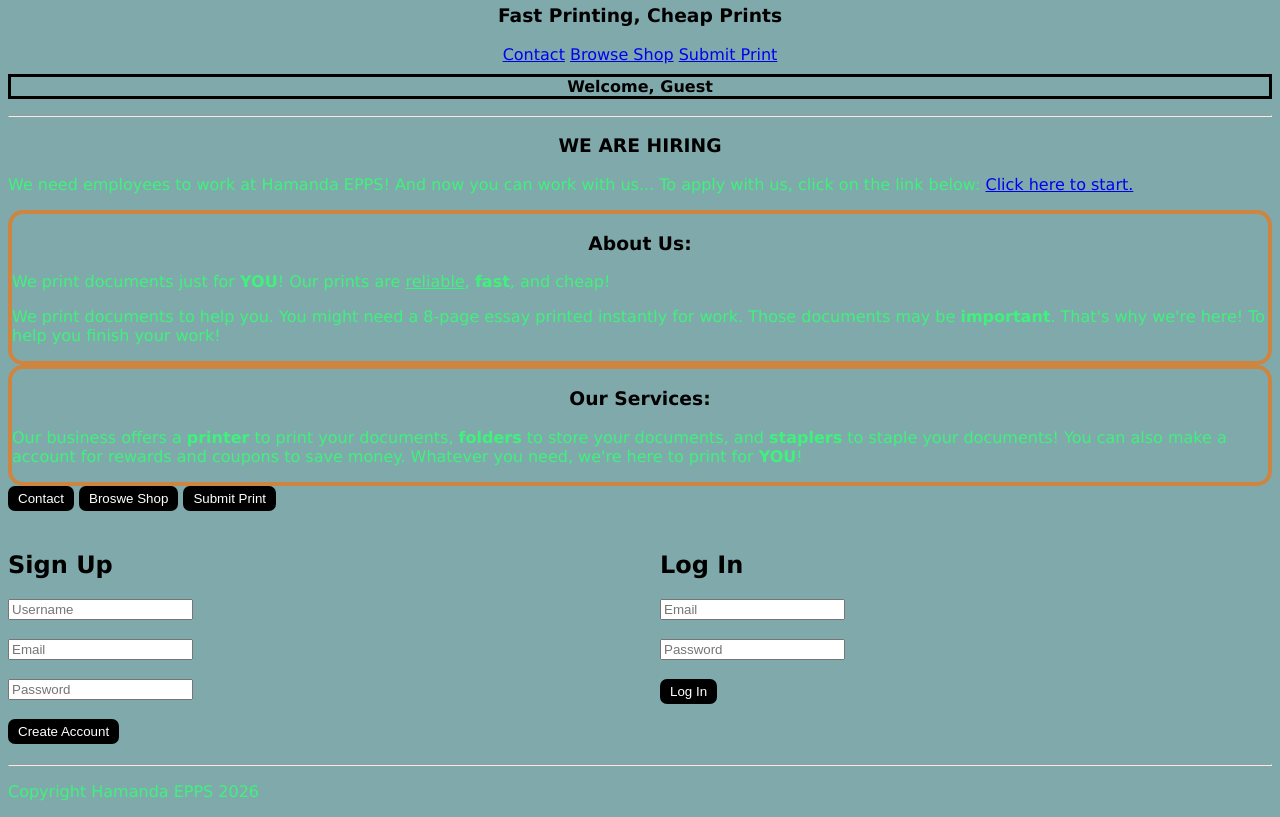
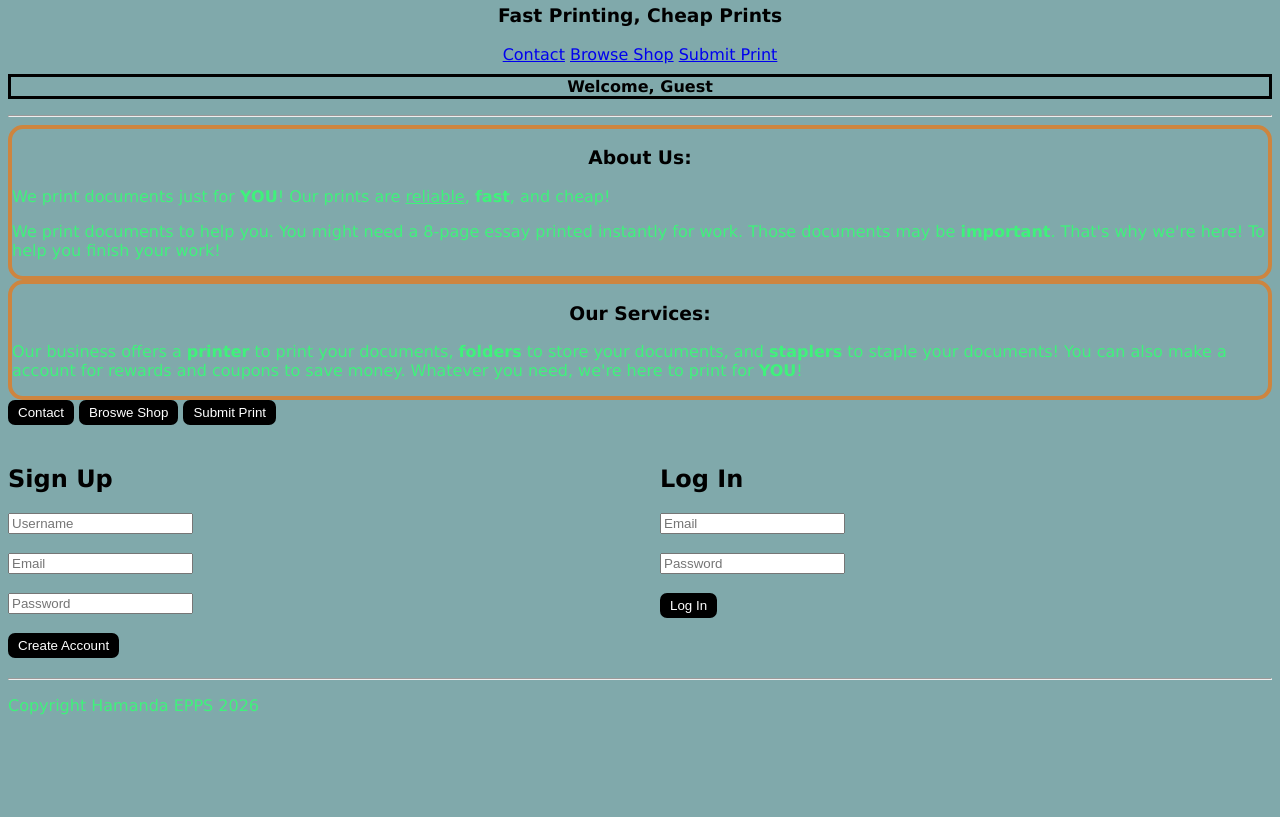
Before and after one commit to sushihead8901/hamandaepps, a plain HTML site: page index.html in a window 1280 px wide. Shown: the part 86-903 px from the top of the page. After the commit the page ends 817 px from the top, so only its background shows below. Drawn offline with Linux system fonts and the light colour scheme; a script that the page names is missing.

Commit message:
Update index.html

```diff
--- a/index.html
+++ b/index.html
@@ -29,11 +29,6 @@
 
 
 <hr>
-
-  <!--Delete this after Sep 11-->
-  <h3>WE ARE HIRING</h3>
-  <p>We need employees to work at Hamanda EPPS! And now you can work with us... To apply with us, click on the link below:
-  <a href="https://docs.google.com/forms/d/e/1FAIpQLSchNUJ6jEgIins73BgQA25HvrodbE_21EWmSB7o0PvSuIXYog/viewform?usp=publish-editor">Click here to start.</a></p>
 
 <div id="boxP1">
   <h3>About Us:</h3>
```
